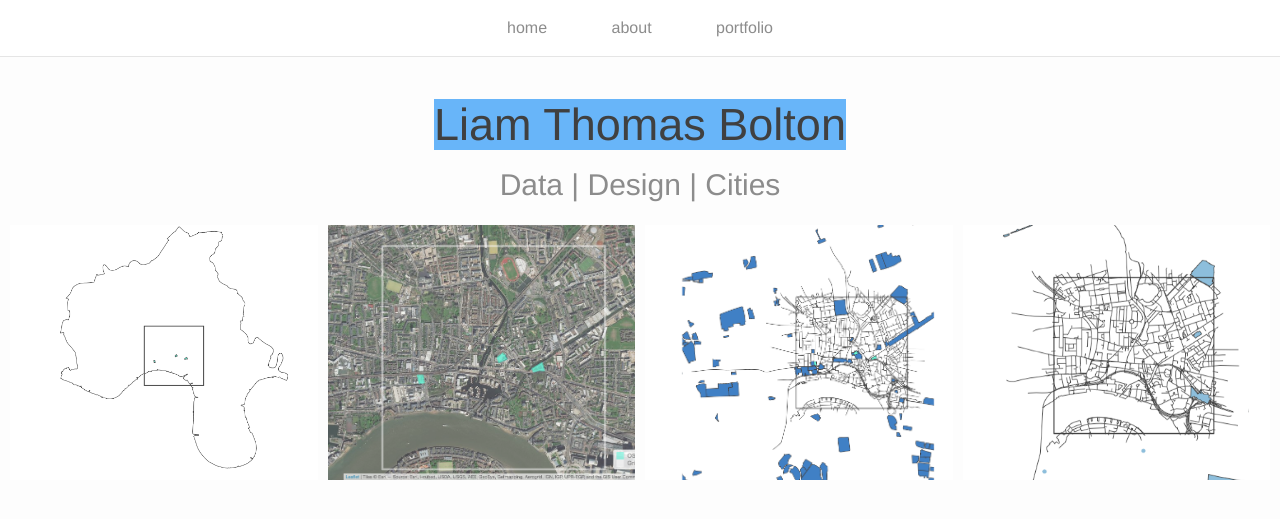
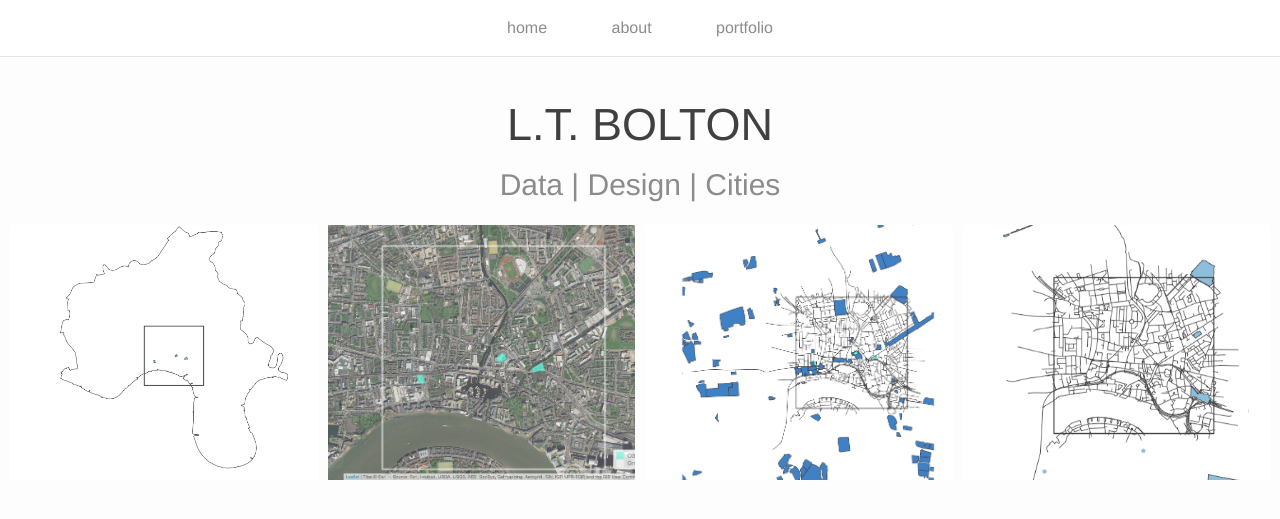
Before and after one commit to lbuk/portfolio-website, a Jekyll site: the page built from index.html, in a window 1280 px wide. Shown: the top 519 px of the page. Built offline with Jekyll 4.4.1, drawn with Linux system fonts in a browser that asks for light colours; nearby versions of some CDN libraries; the list of posts is cut into pages by our own code.

Commit message:
Update index.html

```diff
--- a/index.html
+++ b/index.html
@@ -3,7 +3,7 @@ layout: default
 ---
 <div class="header-bar">
   <br/>
-  <h1><span style="background-color: #369cf7">Liam Thomas Bolton</span></h1>
+  <h1>L.T. BOLTON</h1>
   <h2>Data | Design | Cities</h2>
 	<div class="img_row">
 		<img class="col homepage" src="{{ site.baseurl }}/img/limehouse_osm_borough.png" alt="" class="responsive" align="middle" title=""/>
```
